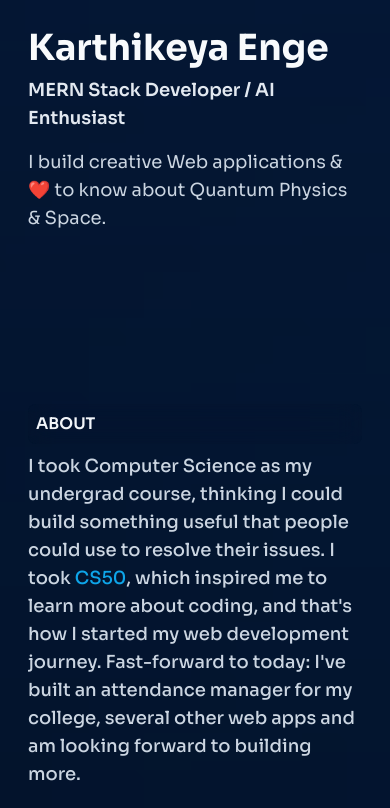
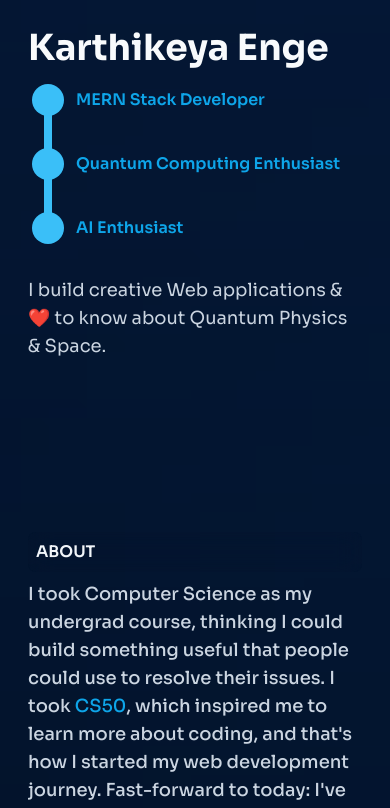
Before and after one commit to KarthikeyaEnge/Memento, a React (Vite) app: page / in a window 390 px wide. Shown: the top 808 px of the page. Built offline with nearby package versions, Linux system fonts and the light colour scheme; no server answers; some icons are missing.

Commit message:
Add:title

```diff
--- a/src/App.css
+++ b/src/App.css
@@ -48,3 +48,8 @@ html {
   background-position: center;
   background-size: cover;
 }
+
+.active-scroll-spy {
+  transform: scale(1.5);
+  color: rgb(41, 187, 245);
+}
--- a/src/components/Headsec.jsx
+++ b/src/components/Headsec.jsx
@@ -1,6 +1,5 @@
 import React from "react";
 import { FaInstagram, FaLinkedin, FaGithub, FaEnvelope } from "react-icons/fa6";
-
 const Headsec = () => {
   return (
     <section className="flex-shrink-0 lg:sticky lg:top-0 lg:h-screen h-fit lg:w-1/3 w-screen flex flex-col flex-nowrap items-center lg:p-2  p-7 justify-center">
@@ -8,9 +7,18 @@ const Headsec = () => {
         <h1 className=" lg:text-5xl  text-4xl font-sora-700 text-slate-50">
           Karthikeya Enge
         </h1>
-        <h3 className="lg:text-xl text-lg font-sora-600 font-extrabold mt-2 text-slate-200">
-          MERN Stack Developer / AI Enthusiast
-        </h3>
+        <ul className="steps steps-vertical font-sora-600 lg:text-xl text-md font-semibold text-sky-500">
+          <li data-content="" className="step step-info">
+            MERN Stack Developer
+          </li>
+          <li data-content="" className="step step-info">
+            Quantum Computing Enthusiast
+          </li>
+          <li data-content="" className="step step-info">
+            AI Enthusiast
+          </li>
+        </ul>
+
         <p className="text-lg font-sora-300 font-extrabold text-slate-300 mt-4">
           I build creative Web applications & ❤️ to know about Quantum Physics &
           Space.
@@ -18,7 +26,7 @@ const Headsec = () => {
       </section>
       <nav className="mt-16 w-1/2">
         <ul className="text-lg lg:flex hidden flex-col font-sora-500 font-bold w-full transition-all delay-100 gap-3">
-          <li className="group flex flex-row items-center justify-normal ">
+          <li className="group flex flex-row items-center justify-normal gap-4 ">
             <div className="bg-slate-300 w-24 h-0.5 group-hover:scale-125 group-hover:bg-slate-100"></div>
             <a
               href="#about"
@@ -27,32 +35,29 @@ const Headsec = () => {
               About
             </a>
           </li>
-          <li className="group flex flex-row items-center justify-normal ">
+          <li className="group flex flex-row items-center justify-normal gap-4 ">
             <div className="bg-slate-300 w-24 h-0.5 group-hover:scale-125 group-hover:bg-slate-100 "></div>
             <a
               href="#passion"
-              active
-              className=" active:text-slate-100 px-2 text-slate-300 group-hover:scale-125 group-hover:mx-4 group-hover:text-sky-400"
+              className=" px-2 text-slate-300 group-hover:scale-125 group-hover:mx-4 group-hover:text-sky-400"
             >
               Passion
             </a>
           </li>
-          <li className="group flex flex-row items-center justify-normal ">
+          <li className="group flex flex-row items-center justify-normal gap-4 ">
             <div className="bg-slate-300 w-24 h-0.5 group-hover:scale-125 group-hover:bg-slate-100 "></div>
             <a
               href="#skills"
-              active
-              className=" active:text-slate-100 px-2 text-slate-300 group-hover:scale-125 group-hover:mx-4 group-hover:text-sky-400"
+              className=" px-2 text-slate-300 group-hover:scale-125 group-hover:mx-4 group-hover:text-sky-400"
             >
               Skills
             </a>
           </li>
-          <li className="group flex flex-row items-center justify-normal ">
+          <li className="group flex flex-row items-center justify-normal gap-4 ">
             <div className="bg-slate-300 w-24 h-0.5 group-hover:scale-125 group-hover:bg-slate-100 "></div>
             <a
               href="#projects"
-              active
-              className=" active:text-slate-100 px-2 text-slate-300 group-hover:scale-125 group-hover:mx-4 group-hover:text-sky-400"
+              className=" px-2 text-slate-300 group-hover:scale-125 group-hover:mx-4 group-hover:text-sky-400"
             >
               Projects
             </a>
--- a/src/components/Mainsec.jsx
+++ b/src/components/Mainsec.jsx
@@ -5,12 +5,12 @@ import img2 from "../assets/phy.png";
 import img3 from "../assets/mdb.png";
 import Projectsec from "./Projectsec";
 import Footer from "./Footer";
-import { FaArrowRight } from "react-icons/fa6";
+import { FaFile } from "react-icons/fa6";
 import Course from "./Course";
-
 const Mainsec = () => {
   return (
-    <section className="flex-shrink-0  h-auto lg:w-3/5 w-screen flex flex-col flex-nowrap items-center lg:p-2  p-7 lg:pt-36">
+    <section className="flex-shrink-0  h-auto lg:w-3/5 w-screen flex flex-col flex-nowrap items-center lg:p-2  p-7 lg:pt-14 ">
+      {" "}
       <section id="about">
         <h2 className="font-sora-600 text-slate-100 my-2 lg:hidden top-0 sticky bg-slate-900 bg-opacity-10 backdrop-blur-md p-2 rounded-lg">
           ABOUT
@@ -40,9 +40,7 @@ const Mainsec = () => {
           Family and Friends.
         </p>
       </section>
-
       {/* passion section */}
-
       <section id="passion" className="mt-20">
         <h2 className="font-sora-600 text-slate-100 my-2 lg:block hidden">
           PASSION
@@ -98,9 +96,7 @@ const Mainsec = () => {
           </article>
         </section>
       </section>
-
       {/**skills section */}
-
       <section id="skills" className="mt-20 ">
         <section className="flex flex-row flex-wrap gap-2 items-center justify-center">
           <article className=" card card-compact w-64 bg-white  w-fullrounded-md bg-clip-padding backdrop-filter backdrop-blur-sm  bg-opacity-5 border border-none shadow-lg shadow-black flex-shrink-0 h-56">
@@ -140,22 +136,18 @@ const Mainsec = () => {
               alt="skills-1"
             />
           </article>
+          <a
+            href={import.meta.env.VITE_RESUME_URL}
+            className=" text-xl font-inter mt-2 flex flex-row flex-nowrap items-center  transition-all hover:text-sky-500 py-2 px-4 border border-sky-500 bg-sky-400 bg-opacity-10 text-white rounded-3xl shadow-sm shadow-black gap-4"
+            target="_blank"
+          >
+            <FaFile /> My Resume
+          </a>
         </section>
       </section>
-
-      <a
-        href={import.meta.env.VITE_RESUME_URL}
-        className=" group text-xl font-sora-500 m-5  flex flex-row flex-nowrap items-center hover:underline transition-all hover:text-sky-500"
-        target="_blank"
-      >
-        My Resume{" "}
-        <FaArrowRight className="group-hover:ml-4 transition-all ml-1" />{" "}
-      </a>
-
       {/**projects section */}
       <Projectsec />
       <Course />
-
       <Footer />
     </section>
   );
--- a/src/index.css
+++ b/src/index.css
@@ -726,17 +726,6 @@ html{
   border-radius: var(--rounded-badge, 1.9rem);
 }
 
-@media (hover:hover){
-  .menu li > *:not(ul):not(details):active,
-.menu li > *:not(ul):not(details).active,
-.menu li > details > summary:active{
-    --tw-bg-opacity: 1;
-    background-color: hsl(var(--n) / var(--tw-bg-opacity));
-    --tw-text-opacity: 1;
-    color: hsl(var(--nc) / var(--tw-text-opacity));
-  }
-}
-
 .card{
   position: relative;
   display: flex;
@@ -798,17 +787,6 @@ html{
   z-index: 20;
   --tw-text-opacity: 1;
   color: hsl(var(--nc) / var(--tw-text-opacity));
-}
-
-@media (hover: hover){
-  :where(.menu li:not(.menu-title):not(.disabled) > *:not(ul):not(details):not(.menu-title)):not(.active):hover, :where(.menu li:not(.menu-title):not(.disabled) > details > summary:not(.menu-title)):not(.active):hover{
-    cursor: pointer;
-    background-color: hsl(var(--bc) / 0.1);
-    --tw-text-opacity: 1;
-    color: hsl(var(--bc) / var(--tw-text-opacity));
-    outline: 2px solid transparent;
-    outline-offset: 2px;
-  }
 }
 
 .footer{
@@ -848,10 +826,24 @@ html{
   justify-self: end;
 }
 
-.btm-nav > *:where(.active){
-  border-top-width: 2px;
-  --tw-bg-opacity: 1;
-  background-color: hsl(var(--b1) / var(--tw-bg-opacity));
+.steps{
+  display: inline-grid;
+  grid-auto-flow: column;
+  overflow: hidden;
+  overflow-x: auto;
+  counter-reset: step;
+  grid-auto-columns: 1fr;
+}
+
+.steps .step{
+  display: grid;
+  grid-template-columns: repeat(1, minmax(0, 1fr));
+  grid-template-columns: auto;
+  grid-template-rows: repeat(2, minmax(0, 1fr));
+  grid-template-rows: 40px 1fr;
+  place-items: center;
+  text-align: center;
+  min-width: 4rem;
 }
 
 @keyframes button-pop{
@@ -939,15 +931,6 @@ html{
   outline-offset: 2px;
 }
 
-.menu li > *:not(ul):not(details):active,
-.menu li > *:not(ul):not(details).active,
-.menu li > details > summary:active{
-  --tw-bg-opacity: 1;
-  background-color: hsl(var(--n) / var(--tw-bg-opacity));
-  --tw-text-opacity: 1;
-  color: hsl(var(--nc) / var(--tw-text-opacity));
-}
-
 @keyframes modal-pop{
   0%{
     opacity: 0;
@@ -988,18 +971,126 @@ html{
   }
 }
 
-.table tr.active,
-  .table tr.active:nth-child(even),
-  .table-zebra tbody tr:nth-child(even){
-  --tw-bg-opacity: 1;
-  background-color: hsl(var(--b2) / var(--tw-bg-opacity));
-}
-
-.table-zebra tr.active,
-    .table-zebra tr.active:nth-child(even),
-    .table-zebra-zebra tbody tr:nth-child(even){
+.steps .step:before{
+  top: 0px;
+  grid-column-start: 1;
+  grid-row-start: 1;
+  height: 0.5rem;
+  width: 100%;
+  transform: translate(var(--tw-translate-x), var(--tw-translate-y)) rotate(var(--tw-rotate)) skewX(var(--tw-skew-x)) skewY(var(--tw-skew-y)) scaleX(var(--tw-scale-x)) scaleY(var(--tw-scale-y));
   --tw-bg-opacity: 1;
   background-color: hsl(var(--b3) / var(--tw-bg-opacity));
+  --tw-text-opacity: 1;
+  color: hsl(var(--bc) / var(--tw-text-opacity));
+  content: "";
+  margin-left: -100%;
+}
+
+.steps .step:after{
+  content: counter(step);
+  counter-increment: step;
+  z-index: 1;
+  position: relative;
+  grid-column-start: 1;
+  grid-row-start: 1;
+  display: grid;
+  height: 2rem;
+  width: 2rem;
+  place-items: center;
+  place-self: center;
+  border-radius: 9999px;
+  --tw-bg-opacity: 1;
+  background-color: hsl(var(--b3) / var(--tw-bg-opacity));
+  --tw-text-opacity: 1;
+  color: hsl(var(--bc) / var(--tw-text-opacity));
+}
+
+.steps .step:first-child:before{
+  content: none;
+}
+
+.steps .step[data-content]:after{
+  content: attr(data-content);
+}
+
+.steps .step-neutral + .step-neutral:before,
+  .steps .step-neutral:after{
+  --tw-bg-opacity: 1;
+  background-color: hsl(var(--n) / var(--tw-bg-opacity));
+  --tw-text-opacity: 1;
+  color: hsl(var(--nc) / var(--tw-text-opacity));
+}
+
+.steps .step-primary + .step-primary:before,
+  .steps .step-primary:after{
+  --tw-bg-opacity: 1;
+  background-color: hsl(var(--p) / var(--tw-bg-opacity));
+  --tw-text-opacity: 1;
+  color: hsl(var(--pc) / var(--tw-text-opacity));
+}
+
+.steps .step-secondary + .step-secondary:before,
+  .steps .step-secondary:after{
+  --tw-bg-opacity: 1;
+  background-color: hsl(var(--s) / var(--tw-bg-opacity));
+  --tw-text-opacity: 1;
+  color: hsl(var(--sc) / var(--tw-text-opacity));
+}
+
+.steps .step-accent + .step-accent:before,
+  .steps .step-accent:after{
+  --tw-bg-opacity: 1;
+  background-color: hsl(var(--a) / var(--tw-bg-opacity));
+  --tw-text-opacity: 1;
+  color: hsl(var(--ac) / var(--tw-text-opacity));
+}
+
+.steps .step-info + .step-info:before{
+  --tw-bg-opacity: 1;
+  background-color: hsl(var(--in) / var(--tw-bg-opacity));
+}
+
+.steps .step-info:after{
+  --tw-bg-opacity: 1;
+  background-color: hsl(var(--in) / var(--tw-bg-opacity));
+  --tw-text-opacity: 1;
+  color: hsl(var(--inc) / var(--tw-text-opacity));
+}
+
+.steps .step-success + .step-success:before{
+  --tw-bg-opacity: 1;
+  background-color: hsl(var(--su) / var(--tw-bg-opacity));
+}
+
+.steps .step-success:after{
+  --tw-bg-opacity: 1;
+  background-color: hsl(var(--su) / var(--tw-bg-opacity));
+  --tw-text-opacity: 1;
+  color: hsl(var(--suc) / var(--tw-text-opacity));
+}
+
+.steps .step-warning + .step-warning:before{
+  --tw-bg-opacity: 1;
+  background-color: hsl(var(--wa) / var(--tw-bg-opacity));
+}
+
+.steps .step-warning:after{
+  --tw-bg-opacity: 1;
+  background-color: hsl(var(--wa) / var(--tw-bg-opacity));
+  --tw-text-opacity: 1;
+  color: hsl(var(--wac) / var(--tw-text-opacity));
+}
+
+.steps .step-error + .step-error:before{
+  --tw-bg-opacity: 1;
+  background-color: hsl(var(--er) / var(--tw-bg-opacity));
+}
+
+.steps .step-error:after{
+  --tw-bg-opacity: 1;
+  background-color: hsl(var(--er) / var(--tw-bg-opacity));
+  --tw-text-opacity: 1;
+  color: hsl(var(--erc) / var(--tw-text-opacity));
 }
 
 @keyframes toast-pop{
@@ -1014,20 +1105,23 @@ html{
   }
 }
 
-.btm-nav-xs > *:where(.active){
-  border-top-width: 1px;
-}
-
-.btm-nav-sm > *:where(.active){
-  border-top-width: 2px;
-}
-
-.btm-nav-md > *:where(.active){
-  border-top-width: 2px;
-}
-
-.btm-nav-lg > *:where(.active){
-  border-top-width: 4px;
+.steps-horizontal .step{
+  display: grid;
+  grid-template-columns: repeat(1, minmax(0, 1fr));
+  grid-template-rows: repeat(2, minmax(0, 1fr));
+  place-items: center;
+  text-align: center;
+}
+
+.steps-vertical{
+  grid-auto-rows: 1fr;
+  grid-auto-flow: row;
+}
+
+.steps-vertical .step{
+  display: grid;
+  grid-template-columns: repeat(2, minmax(0, 1fr));
+  grid-template-rows: repeat(1, minmax(0, 1fr));
 }
 
 .card-compact .card-body{
@@ -1050,6 +1144,43 @@ html{
   margin-bottom: 0.75rem;
 }
 
+.steps-horizontal .step{
+  grid-template-rows: 40px 1fr;
+  grid-template-columns: auto;
+  min-width: 4rem;
+}
+
+.steps-horizontal .step:before{
+  height: 0.5rem;
+  width: 100%;
+  --tw-translate-y: 0px;
+  --tw-translate-x: 0px;
+  transform: translate(var(--tw-translate-x), var(--tw-translate-y)) rotate(var(--tw-rotate)) skewX(var(--tw-skew-x)) skewY(var(--tw-skew-y)) scaleX(var(--tw-scale-x)) scaleY(var(--tw-scale-y));
+  content: "";
+  margin-left: -100%;
+}
+
+.steps-vertical .step{
+  gap: 0.5rem;
+  grid-template-columns: 40px 1fr;
+  grid-template-rows: auto;
+  min-height: 4rem;
+  justify-items: start;
+}
+
+.steps-vertical .step:before{
+  height: 100%;
+  width: 0.5rem;
+  --tw-translate-y: -50%;
+  --tw-translate-x: -50%;
+  transform: translate(var(--tw-translate-x), var(--tw-translate-y)) rotate(var(--tw-rotate)) skewX(var(--tw-skew-x)) skewY(var(--tw-skew-y)) scaleX(var(--tw-scale-x)) scaleY(var(--tw-scale-y));
+  margin-left: 50%;
+}
+
+[dir="rtl"] .steps-vertical .step:before{
+  margin-right: auto;
+}
+
 .sticky{
   position: sticky;
 }
@@ -1064,10 +1195,6 @@ html{
 
 .m-1{
   margin: 0.25rem;
-}
-
-.m-5{
-  margin: 1.25rem;
 }
 
 .my-2{
@@ -1080,28 +1207,33 @@ html{
   margin-bottom: 8rem;
 }
 
-.ml-1{
-  margin-left: 0.25rem;
+.my-4{
+  margin-top: 1rem;
+  margin-bottom: 1rem;
 }
 
 .mt-16{
   margin-top: 4rem;
 }
 
+.mt-20{
+  margin-top: 5rem;
+}
+
+.mt-4{
+  margin-top: 1rem;
+}
+
+.mt-7{
+  margin-top: 1.75rem;
+}
+
+.mb-4{
+  margin-bottom: 1rem;
+}
+
 .mt-2{
   margin-top: 0.5rem;
-}
-
-.mt-20{
-  margin-top: 5rem;
-}
-
-.mt-4{
-  margin-top: 1rem;
-}
-
-.mt-7{
-  margin-top: 1.75rem;
 }
 
 .flex{
@@ -1141,18 +1273,6 @@ html{
   height: fit-content;
 }
 
-.h-32{
-  height: 8rem;
-}
-
-.h-80{
-  height: 20rem;
-}
-
-.h-72{
-  height: 18rem;
-}
-
 .w-1\/2{
   width: 50%;
 }
@@ -1177,18 +1297,6 @@ html{
   width: 100vw;
 }
 
-.w-32{
-  width: 8rem;
-}
-
-.w-80{
-  width: 20rem;
-}
-
-.w-96{
-  width: 24rem;
-}
-
 .flex-shrink-0{
   flex-shrink: 0;
 }
@@ -1237,6 +1345,10 @@ html{
   gap: 0.75rem;
 }
 
+.gap-4{
+  gap: 1rem;
+}
+
 .gap-5{
   gap: 1.25rem;
 }
@@ -1261,12 +1373,20 @@ html{
   border-radius: 0.5rem;
 }
 
+.rounded-md{
+  border-radius: 0.375rem;
+}
+
 .rounded-xl{
   border-radius: 0.75rem;
 }
 
-.rounded-md{
-  border-radius: 0.375rem;
+.rounded-2xl{
+  border-radius: 1rem;
+}
+
+.rounded-3xl{
+  border-radius: 1.5rem;
 }
 
 .border{
@@ -1287,6 +1407,16 @@ html{
   background-color: rgb(34 211 238 / var(--tw-bg-opacity));
 }
 
+.bg-sky-400{
+  --tw-bg-opacity: 1;
+  background-color: rgb(56 189 248 / var(--tw-bg-opacity));
+}
+
+.bg-sky-500{
+  --tw-bg-opacity: 1;
+  background-color: rgb(14 165 233 / var(--tw-bg-opacity));
+}
+
 .bg-slate-300{
   --tw-bg-opacity: 1;
   background-color: rgb(203 213 225 / var(--tw-bg-opacity));
@@ -1300,27 +1430,22 @@ html{
 .bg-white{
   --tw-bg-opacity: 1;
   background-color: rgb(255 255 255 / var(--tw-bg-opacity));
-}
-
-.bg-sky-500{
-  --tw-bg-opacity: 1;
-  background-color: rgb(14 165 233 / var(--tw-bg-opacity));
 }
 
 .bg-opacity-10{
   --tw-bg-opacity: 0.1;
 }
 
+.bg-opacity-20{
+  --tw-bg-opacity: 0.2;
+}
+
 .bg-opacity-30{
   --tw-bg-opacity: 0.3;
 }
 
 .bg-opacity-5{
   --tw-bg-opacity: 0.05;
-}
-
-.bg-opacity-20{
-  --tw-bg-opacity: 0.2;
 }
 
 .bg-clip-padding{
@@ -1348,6 +1473,16 @@ html{
   padding-right: 0.5rem;
 }
 
+.px-4{
+  padding-left: 1rem;
+  padding-right: 1rem;
+}
+
+.py-2{
+  padding-top: 0.5rem;
+  padding-bottom: 0.5rem;
+}
+
 .text-3xl{
   font-size: 1.875rem;
   line-height: 2.25rem;
@@ -1363,6 +1498,11 @@ html{
   line-height: 1.75rem;
 }
 
+.text-sm{
+  font-size: 0.875rem;
+  line-height: 1.25rem;
+}
+
 .text-xl{
   font-size: 1.25rem;
   line-height: 1.75rem;
@@ -1373,11 +1513,6 @@ html{
   line-height: 1rem;
 }
 
-.text-sm{
-  font-size: 0.875rem;
-  line-height: 1.25rem;
-}
-
 .font-bold{
   font-weight: 700;
 }
@@ -1390,6 +1525,10 @@ html{
   font-weight: 400;
 }
 
+.font-semibold{
+  font-weight: 600;
+}
+
 .text-cyan-500{
   --tw-text-opacity: 1;
   color: rgb(6 182 212 / var(--tw-text-opacity));
@@ -1423,11 +1562,22 @@ html{
 .text-slate-50{
   --tw-text-opacity: 1;
   color: rgb(248 250 252 / var(--tw-text-opacity));
+}
+
+.text-white{
+  --tw-text-opacity: 1;
+  color: rgb(255 255 255 / var(--tw-text-opacity));
 }
 
 .shadow-lg{
   --tw-shadow: 0 10px 15px -3px rgb(0 0 0 / 0.1), 0 4px 6px -4px rgb(0 0 0 / 0.1);
   --tw-shadow-colored: 0 10px 15px -3px var(--tw-shadow-color), 0 4px 6px -4px var(--tw-shadow-color);
+  box-shadow: var(--tw-ring-offset-shadow, 0 0 #0000), var(--tw-ring-shadow, 0 0 #0000), var(--tw-shadow);
+}
+
+.shadow-sm{
+  --tw-shadow: 0 1px 2px 0 rgb(0 0 0 / 0.05);
+  --tw-shadow-colored: 0 1px 2px 0 var(--tw-shadow-color);
   box-shadow: var(--tw-ring-offset-shadow, 0 0 #0000), var(--tw-ring-shadow, 0 0 #0000), var(--tw-shadow);
 }
 
@@ -1506,6 +1656,11 @@ html {
   background-repeat: no-repeat;
   background-position: center;
   background-size: cover;
+}
+
+.active-scroll-spy {
+  transform: scale(1.5);
+  color: rgb(41, 187, 245);
 }
 
 @media (min-width: 1024px){
@@ -1566,22 +1721,9 @@ html {
   color: rgb(14 165 233 / var(--tw-text-opacity));
 }
 
-.hover\:underline:hover{
-  text-decoration-line: underline;
-}
-
-.active\:text-slate-100:active{
-  --tw-text-opacity: 1;
-  color: rgb(241 245 249 / var(--tw-text-opacity));
-}
-
 .group:hover .group-hover\:mx-4{
   margin-left: 1rem;
   margin-right: 1rem;
-}
-
-.group:hover .group-hover\:ml-4{
-  margin-left: 1rem;
 }
 
 .group:hover .group-hover\:scale-125{
@@ -1661,8 +1803,8 @@ html {
     padding-right: 2.5rem;
   }
 
-  .lg\:pt-36{
-    padding-top: 9rem;
+  .lg\:pt-14{
+    padding-top: 3.5rem;
   }
 
   .lg\:text-5xl{
```
